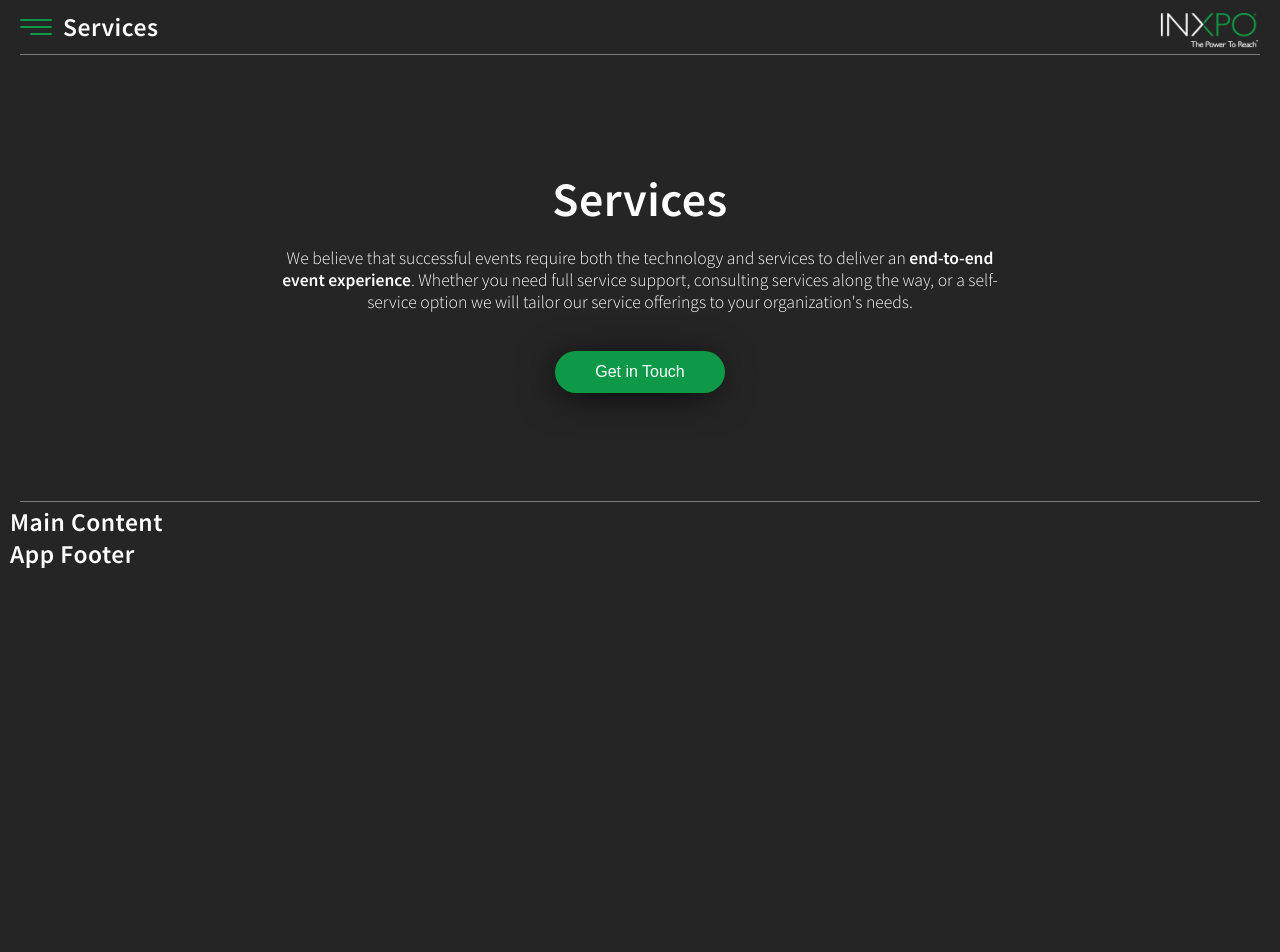
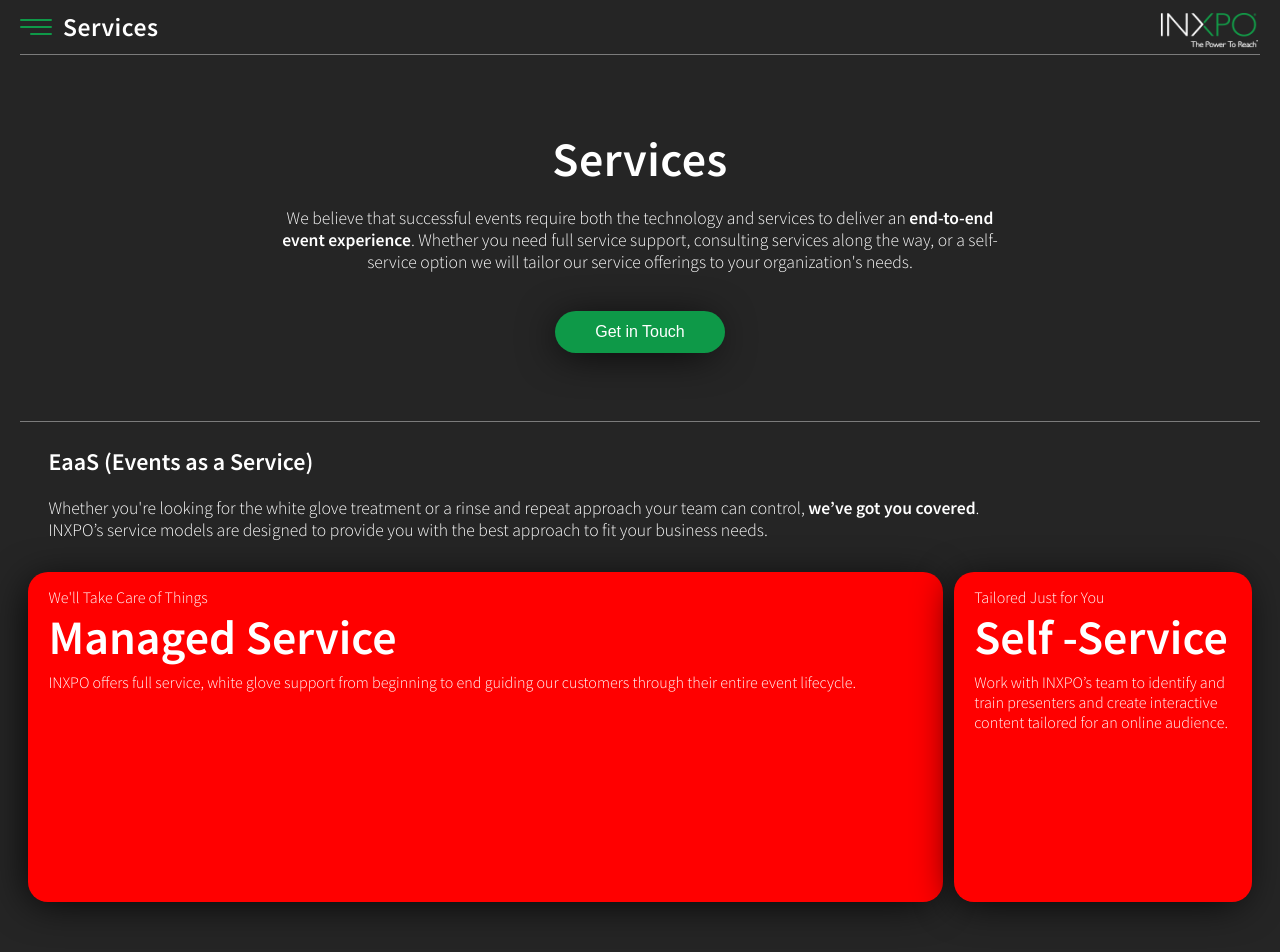
Before and after one commit to milky2028/inxpo-services, a Vue app: page / in a window 1280 px wide. Shown: the top 952 px of the page. Built offline with nearby package versions, Linux system fonts and the light colour scheme.

Commit message:
Grid structure in place for main content page

```diff
--- a/src/App.vue
+++ b/src/App.vue
@@ -3,7 +3,7 @@
       <app-toolbar></app-toolbar>
       <collapsing-header></collapsing-header>
       <main-content></main-content>
-      <app-footer></app-footer>
+      <!-- <app-footer></app-footer> -->
       <div class="scroller"></div>
   </div>
 </template>
@@ -37,6 +37,10 @@ body {
   margin: auto;
 }
 
+.over-sized {
+  font-size: 3rem;
+}
+
 h1 {
   font-size: 1.6rem;
   font-weight: 600;
@@ -46,7 +50,17 @@ h1 {
 }
 
 h2 {
-  font-weight: 400;
+  font-weight: 600;
+}
+
+h3 {
+  font-size: 1.1rem;
+  font-weight: 300;
+}
+
+h4 {
+  margin-top: 0;
+  margin-bottom: 0;
 }
 
 .bold {
--- a/src/components/AppFooter.vue
+++ b/src/components/AppFooter.vue
@@ -8,6 +8,9 @@ export default {
 }
 </script>
 
-<style>
+<style scoped>
+h1 {
+  text-align: center;
+}
 
 </style>
--- a/src/components/CollapsingHeader.vue
+++ b/src/components/CollapsingHeader.vue
@@ -17,7 +17,7 @@ export default {
 
 <style scoped>
 .grid {
-  height: 55vh;
+  height: 45vh;
   display: grid;
   grid-template-rows: 1fr 10px;
   justify-items: center;
@@ -33,14 +33,8 @@ export default {
   justify-items: center;
 }
 
-.over-sized {
-  font-size: 3rem;
-}
-
 .sub-title {
   max-width: 750px;
-  font-size: 1.1rem;
-  font-weight: 300;
   text-align: center;
 }
 
@@ -52,14 +46,13 @@ export default {
   padding: 12px 40px;
   font-size: 1rem;
   box-shadow: -4px 5px 40px -7px #000;
-  transition: box-shadow 0.8s ease;
-  transition: background-color 0.8s ease;
+  transition: box-shadow 0.4s ease, background-color 0.4s ease;
   cursor: pointer;
   margin-top: 20px;
 }
 
 .button:hover {
-  box-shadow: -2px 3px 40px -8px #000;
+  box-shadow: -1px 1px 30px -8px #000;
   background-color: var(--dark-green);
 }
 
--- a/src/components/MainContent.vue
+++ b/src/components/MainContent.vue
@@ -1,5 +1,58 @@
 <template>
-  <h1>Main Content</h1>
+  <div class="wide-container grid">
+    <div class="header">
+      <h2>EaaS (Events as a Service)</h2>
+      <h3>Whether you're looking for the white glove treatment or a rinse and repeat approach your team can control, <span class="bold">we’ve got you covered</span>. INXPO’s service models are designed to provide you with the best approach to fit your business needs.</h3>
+    </div>
+    <div class="service-box first">
+      <h4 class="identifying-title">We'll Take Care of Things</h4>
+      <h2 class="over-sized reg-title">Managed Service</h2>
+      <h4 class="identifying-title">INXPO offers full service, white glove support from beginning to end guiding our customers through their entire event lifecycle.</h4>
+    </div>
+    <div class="service-box second">
+      <h4 class="identifying-title">Tailored Just for You</h4>
+      <h2 class="over-sized reg-title">Self -Service</h2>
+      <h4 class="identifying-title">Work with INXPO’s team to identify and train presenters and create interactive content tailored for an online audience.</h4>
+    </div>
+    <div class="header2">
+      <h2>Strategic Consulting Services</h2>
+      <h3>Our team of consultants and subject matter experts can complement or train your team so together we deliver upon your program goals. From consulting and strategy, to technical and program management, INXPO is committed to the quality of your programs and supporting your needs.</h3>
+    </div>
+    <div class="service-box third">
+      <h4 class="identifying-title">Plan and Implement</h4>
+      <h2 class="over-sized reg-title">Marketing Strategy</h2>
+      <h4 class="identifying-title">Together, with INXPO’s insights, set a promotion plan to attract an audience to your event and measure success.</h4>
+    </div>
+    <div class="service-box fourth">
+      <h4 class="identifying-title">We'll Take Care of Things</h4>
+      <h2 class="over-sized reg-title">Managed Service</h2>
+      <h4 class="identifying-title">INXPO offers full service, white glove support from beginning to end guiding our customers through their entire event lifecycle.</h4>
+    </div>
+    <div class="service-box fifth">
+      <h4 class="identifying-title">We'll Take Care of Things</h4>
+      <h2 class="over-sized reg-title">Managed Service</h2>
+      <h4 class="identifying-title">INXPO offers full service, white glove support from beginning to end guiding our customers through their entire event lifecycle.</h4>
+    </div>
+    <div class="service-box sixth">
+      <h4 class="identifying-title">We'll Take Care of Things</h4>
+      <h2 class="over-sized reg-title">Managed Service</h2>
+      <h4 class="identifying-title">INXPO offers full service, white glove support from beginning to end guiding our customers through their entire event lifecycle.</h4>
+    </div>
+    <div class="service-box seventh">
+      <h4 class="identifying-title">We'll Take Care of Things</h4>
+      <h2 class="over-sized reg-title">Managed Service</h2>
+      <h4 class="identifying-title">INXPO offers full service, white glove support from beginning to end guiding our customers through their entire event lifecycle.</h4>
+    </div>
+    <div class="header3">
+      <h2>Strategic Consulting Services</h2>
+      <h3>Our team of consultants and subject matter experts can complement or train your team so together we deliver upon your program goals. From consulting and strategy, to technical and program management, INXPO is committed to the quality of your programs and supporting your needs.</h3>
+    </div>
+    <div class="service-box eighth">
+      <h4 class="identifying-title">We'll Take Care of Things</h4>
+      <h2 class="over-sized reg-title">Managed Service</h2>
+      <h4 class="identifying-title">INXPO offers full service, white glove support from beginning to end guiding our customers through their entire event lifecycle.</h4>
+    </div>
+  </div>
 </template>
 
 <script>
@@ -8,6 +61,103 @@ export default {
 }
 </script>
 
-<style>
+<style scoped>
+  .wide-container {
+    padding-left: 3vw;
+    padding-right: 3vw;
+  }
 
+  .grid {
+    justify-items: center;
+    display: grid;
+    grid-row-gap: 7vh;
+    grid-column-gap: 4vw;
+    grid-template-columns: repeat(4, 1fr);
+    grid-template-rows: 90px 300px 90px 300px 300px 90px 300px;
+    grid-template-areas:
+      "zero zero zero zero"
+      "one one one two"
+      "zero-2 zero-2 zero-2 zero-2"
+      "three four four five"
+      "six six seven seven"
+      "zero-3 zero-3 zero-3 zero-3"
+      "eight eight eight eight";
+  }
+
+  .header {
+    grid-area: zero;
+    justify-self: start;
+    max-width: 950px;
+  }
+
+  .header2 {
+    grid-area: zero-2;
+    justify-self: start;
+    max-width: 1050px;
+  }
+
+  .header3 {
+    grid-area: zero-3;
+    justify-self: start;
+    max-width: 1050px;
+  }
+
+  .reg-title {
+    margin-top: 0;
+    margin-bottom: 5px;
+  }
+
+  .identifying-title {
+    font-weight: 300;
+  }
+
+  .service-box {
+    border-radius: 20px;
+    box-shadow: -4px 5px 40px -7px #000;
+    width: 100%;
+    height: 100%;
+    padding-left: 20px;
+    padding-right: 20px;
+    padding-top: 15px;
+    padding-bottom: 15px;
+    background-color: red;
+    transition: box-shadow 0.4s ease;
+    cursor: pointer;
+  }
+
+  .service-box:hover {
+    box-shadow: -1px 0px 30px -8px #000;
+  }
+
+  .first {
+    grid-area: one;
+  }
+
+  .second {
+    grid-area: two;
+  }
+
+  .third {
+    grid-area: three;
+  }
+
+  .fourth {
+    grid-area: four;
+  }
+
+  .fifth {
+    grid-area: five;
+  }
+
+  .sixth {
+    grid-area: six;
+  }
+
+  .seventh {
+    grid-area: seven;
+  }
+
+  .eighth {
+    grid-area: eight;
+  }
 </style>
```
